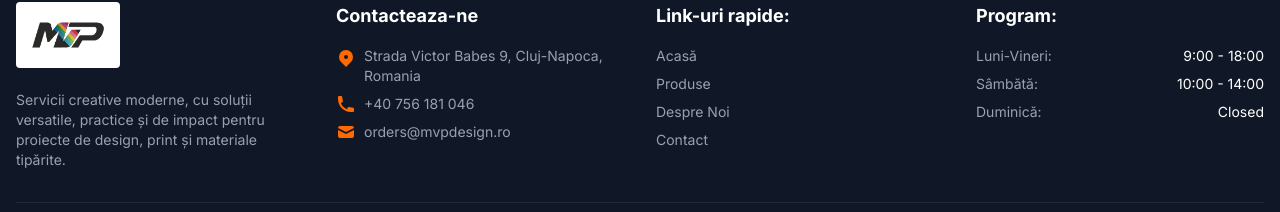
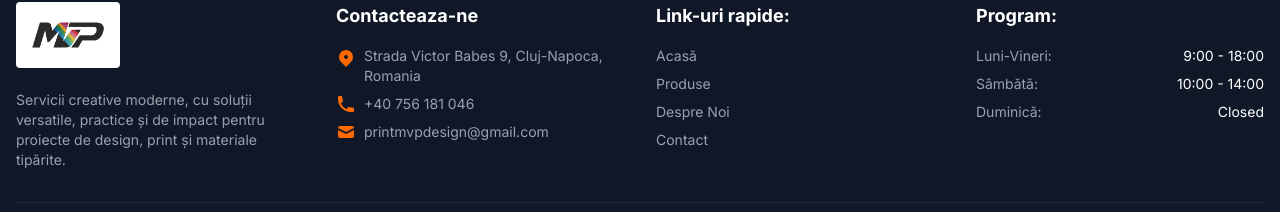
Before and after one commit to bogdan3423/mvpdesign, a Next.js app: page / in a window 1280 px wide. Shown: the part 2013-2225 px from the top of the page. Built offline with nearby package versions, Linux system fonts and the light colour scheme.

Commit message:
feat: update email contact to printmvpdesign@gmail.com across multiple components

```diff
--- a/app/contact/page.tsx
+++ b/app/contact/page.tsx
@@ -59,8 +59,8 @@ export default function ContactPage() {
                   </div>
                   <div>
                     <h3 className="text-lg font-bold text-gray-800 mb-1">Email</h3>
-                    <a href="mailto:orders@mvpdesign.ro" className="text-orange-500 hover:text-orange-600 text-lg">
-                      orders@mvpdesign.ro
+                    <a href="mailto:printmvpdesign@gmail.com" className="text-orange-500 hover:text-orange-600 text-lg">
+                      printmvpdesign@gmail.com
                     </a>
                     <p className="text-sm text-gray-600 mt-1">Răspundem în 24 de ore</p>
                   </div>
@@ -115,7 +115,7 @@ export default function ContactPage() {
                   Sună Acum
                 </a>
                 <a
-                  href="mailto:orders@mvpdesign.ro"
+                  href="mailto:printmvpdesign@gmail.com"
                   className="flex items-center justify-center border-2 border-orange-500 text-orange-500 px-6 py-4 rounded-lg hover:bg-orange-50 transition-colors font-bold"
                 >
                   <svg className="w-5 h-5 mr-2" fill="currentColor" viewBox="0 0 20 20">
--- a/app/products/page.tsx
+++ b/app/products/page.tsx
@@ -146,7 +146,7 @@ export default function ProductsPage() {
               Sună Acum
             </a>
             <a
-              href="mailto:orders@mvpdesign.ro"
+              href="mailto:printmvpdesign@gmail.com"
               className="inline-flex items-center justify-center border-2 border-orange-500 text-orange-500 px-8 py-4 rounded-lg hover:bg-orange-50 transition-colors font-bold text-lg"
             >
               <svg className="w-5 h-5 mr-2" fill="currentColor" viewBox="0 0 20 20">
--- a/app/produse/[slug]/page.tsx
+++ b/app/produse/[slug]/page.tsx
@@ -274,7 +274,7 @@ export default async function CategoryPage({ params }: CategoryPageParams) {
                   Contactează-ne Telefonic
                 </a>
                 <a
-                  href="mailto:orders@mvpdesign.ro"
+                  href="mailto:printmvpdesign@gmail.com"
                   className="inline-flex items-center border-2 border-orange-500 text-orange-500 px-6 py-3 rounded-lg hover:bg-orange-50 transition-colors font-medium"
                 >
                   <svg className="w-5 h-5 mr-2" fill="currentColor" viewBox="0 0 20 20">
@@ -310,14 +310,14 @@ export default async function CategoryPage({ params }: CategoryPageParams) {
               +40 756 181 046
             </a>
             <a
-              href="mailto:orders@mvpdesign.ro"
+              href="mailto:printmvpdesign@gmail.com"
               className="inline-flex items-center border-2 border-orange-500 text-orange-500 px-8 py-4 rounded-lg hover:bg-orange-50 transition-colors font-medium text-lg"
             >
               <svg className="w-6 h-6 mr-2" fill="currentColor" viewBox="0 0 20 20">
                 <path d="M2.003 5.884L10 9.882l7.997-3.998A2 2 0 0016 4H4a2 2 0 00-1.997 1.884z" />
                 <path d="M18 8.118l-8 4-8-4V14a2 2 0 002 2h12a2 2 0 002-2V8.118z" />
               </svg>
-              orders@mvpdesign.ro
+              printmvpdesign@gmail.com
             </a>
           </div>
         </div>
--- a/app/produse/page.tsx
+++ b/app/produse/page.tsx
@@ -94,14 +94,14 @@ export default function ProduseIndexPage() {
               +40 756 181 046
             </a>
             <a
-              href="mailto:orders@mvpdesign.ro"
+              href="mailto:printmvpdesign@gmail.com"
               className="inline-flex items-center border-2 border-orange-500 text-orange-500 px-8 py-4 rounded-lg hover:bg-orange-50 transition-colors font-medium text-lg"
             >
               <svg className="w-6 h-6 mr-2" fill="currentColor" viewBox="0 0 20 20">
                 <path d="M2.003 5.884L10 9.882l7.997-3.998A2 2 0 0016 4H4a2 2 0 00-1.997 1.884z" />
                 <path d="M18 8.118l-8 4-8-4V14a2 2 0 002 2h12a2 2 0 002-2V8.118z" />
               </svg>
-              orders@mvpdesign.ro
+              printmvpdesign@gmail.com
             </a>
           </div>
         </div>
--- a/app/produse/produs/[id]/page.tsx
+++ b/app/produse/produs/[id]/page.tsx
@@ -195,7 +195,7 @@ export default async function ProductDetailsPage({ params }: ProductPageParams)
                     Sună-ne
                   </a>
                   <a
-                    href={`mailto:orders@mvpdesign.ro?subject=Solicitare%20oferta:%20${encodeURIComponent(product.name)}&body=Bună%20ziua,%0D%0A%0D%0AAș%20dori%20o%20ofertă%20pentru:%0D%0AProdus:%20${encodeURIComponent(product.name)}%0D%0ACategorie:%20${encodeURIComponent(product.subcategory)}%0D%0AID%20produs:%20${product.id}%0D%0A%0D%0AMențiuni:%0D%0A-%20Cantitate%20dorita:%0D%0A-%20Dimensiuni%20/Specificatii:%0D%0A%0D%0AVă%20mulțumesc!`}
+                    href={`mailto:printmvpdesign@gmail.com?subject=Solicitare%20oferta:%20${encodeURIComponent(product.name)}&body=Bună%20ziua,%0D%0A%0D%0AAș%20dori%20o%20ofertă%20pentru:%0D%0AProdus:%20${encodeURIComponent(product.name)}%0D%0ACategorie:%20${encodeURIComponent(product.subcategory)}%0D%0AID%20produs:%20${product.id}%0D%0A%0D%0AMențiuni:%0D%0A-%20Cantitate%20dorita:%0D%0A-%20Dimensiuni%20/Specificatii:%0D%0A%0D%0AVă%20mulțumesc!`}
                     className="flex items-center justify-center gap-2 border-2 border-orange-500 text-orange-600 px-6 py-3 rounded-lg hover:bg-orange-50 transition-colors font-semibold"
                   >
                     <svg className="w-5 h-5" fill="currentColor" viewBox="0 0 20 20">
--- a/components/ContactForm.tsx
+++ b/components/ContactForm.tsx
@@ -45,7 +45,7 @@ export default function ContactForm() {
       formDataToSend.append('_captcha', 'false');
       formDataToSend.append('_template', 'table');
 
-      const response = await fetch('https://formsubmit.co/ajax/rusbogdan3423@gmail.com', {
+      const response = await fetch('https://formsubmit.co/ajax/printmvpdesign@gmail.com', {
         method: 'POST',
         body: formDataToSend,
       });
--- a/components/Footer.tsx
+++ b/components/Footer.tsx
@@ -47,8 +47,8 @@ export default function Footer() {
                   <path d="M2.003 5.884L10 9.882l7.997-3.998A2 2 0 0016 4H4a2 2 0 00-1.997 1.884z" />
                   <path d="M18 8.118l-8 4-8-4V14a2 2 0 002 2h12a2 2 0 002-2V8.118z" />
                 </svg>
-                <a href="mailto:orders@mvpdesign.ro" className="hover:text-orange-500 transition-colors">
-                  orders@mvpdesign.ro
+                <a href="mailto:printmvpdesign@gmail.com" className="hover:text-orange-500 transition-colors">
+                  printmvpdesign@gmail.com
                 </a>
               </p>
             </div>
--- a/components/Header.tsx
+++ b/components/Header.tsx
@@ -251,7 +251,7 @@ export default function Header() {
               <span className="font-medium">+40 756 181 046</span>
             </a>
             <a
-              href="mailto:orders@mvpdesign.ro"
+              href="mailto:printmvpdesign@gmail.com"
               className="bg-orange-500 text-white px-6 py-2 rounded-lg hover:bg-orange-600 transition-colors font-medium"
             >
               Comandă Acum
@@ -356,7 +356,7 @@ export default function Header() {
                 <span className="font-medium">+40 756 181 046</span>
               </a>
               <a
-                href="mailto:orders@mvpdesign.ro"
+                href="mailto:printmvpdesign@gmail.com"
                 className="block bg-orange-500 text-white px-6 py-2 rounded-lg hover:bg-orange-600 transition-colors font-medium text-center"
               >
                 Comandă Acum
--- a/components/ProductCard.tsx
+++ b/components/ProductCard.tsx
@@ -37,7 +37,7 @@ export default function ProductCard({ product, onClick, priority = false }: Prod
   const handleEmailClick = (event: MouseEvent<HTMLButtonElement>) => {
     event.preventDefault();
     event.stopPropagation();
-    window.location.href = `mailto:orders@mvpdesign.ro?subject=Comandă: ${encodeURIComponent(product.name)}&body=Aș dori să comand:%0D%0A%0D%0AProdus: ${encodeURIComponent(product.name)}%0D%0ACategorie: ${encodeURIComponent(product.subcategory)}%0D%0A%0D%0AVă rog să mă contactați pentru detalii despre cantitate și livrare.%0D%0A%0D%0AMulțumesc!`;
+    window.location.href = `mailto:printmvpdesign@gmail.com?subject=Comandă: ${encodeURIComponent(product.name)}&body=Aș dori să comand:%0D%0A%0D%0AProdus: ${encodeURIComponent(product.name)}%0D%0ACategorie: ${encodeURIComponent(product.subcategory)}%0D%0A%0D%0AVă rog să mă contactați pentru detalii despre cantitate și livrare.%0D%0A%0D%0AMulțumesc!`;
   };
 
   const content = (
--- a/components/ProductGallery.tsx
+++ b/components/ProductGallery.tsx
@@ -153,7 +153,7 @@ export default function ProductGallery({ products }: ProductGalleryProps) {
                     Comandă telefonic
                   </a>
                   <a
-                    href={`mailto:orders@mvpdesign.ro?subject=Solicitare%20oferta:%20${encodeURIComponent(selectedProduct.name)}&body=Bună%20ziua,%0D%0A%0D%0AAș%20dori%20o%20ofertă%20pentru:%0D%0AProdus:%20${encodeURIComponent(selectedProduct.name)}%0D%0ACategorie:%20${encodeURIComponent(selectedProduct.subcategory)}%0D%0AID%20produs:%20${selectedProduct.id}%0D%0A%0D%0AMențiuni:%0D%0A-%20Cantitate%20dorita:%0D%0A-%20Dimensiuni%20/Specificatii:%0D%0A%0D%0AVă%20mulțumesc!`}
+                    href={`mailto:printmvpdesign@gmail.com?subject=Solicitare%20oferta:%20${encodeURIComponent(selectedProduct.name)}&body=Bună%20ziua,%0D%0A%0D%0AAș%20dori%20o%20ofertă%20pentru:%0D%0AProdus:%20${encodeURIComponent(selectedProduct.name)}%0D%0ACategorie:%20${encodeURIComponent(selectedProduct.subcategory)}%0D%0AID%20produs:%20${selectedProduct.id}%0D%0A%0D%0AMențiuni:%0D%0A-%20Cantitate%20dorita:%0D%0A-%20Dimensiuni%20/Specificatii:%0D%0A%0D%0AVă%20mulțumesc!`}
                     className="flex items-center justify-center gap-2 rounded-xl border-2 border-orange-500 px-6 py-3 text-sm font-semibold text-orange-600 transition-colors hover:bg-orange-50"
                     onClick={(event) => event.stopPropagation()}
                   >
```
